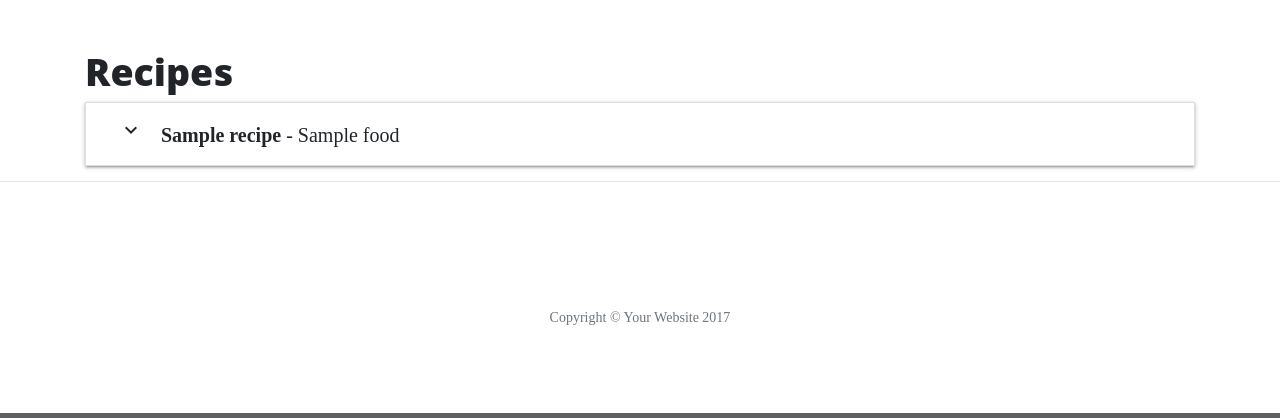
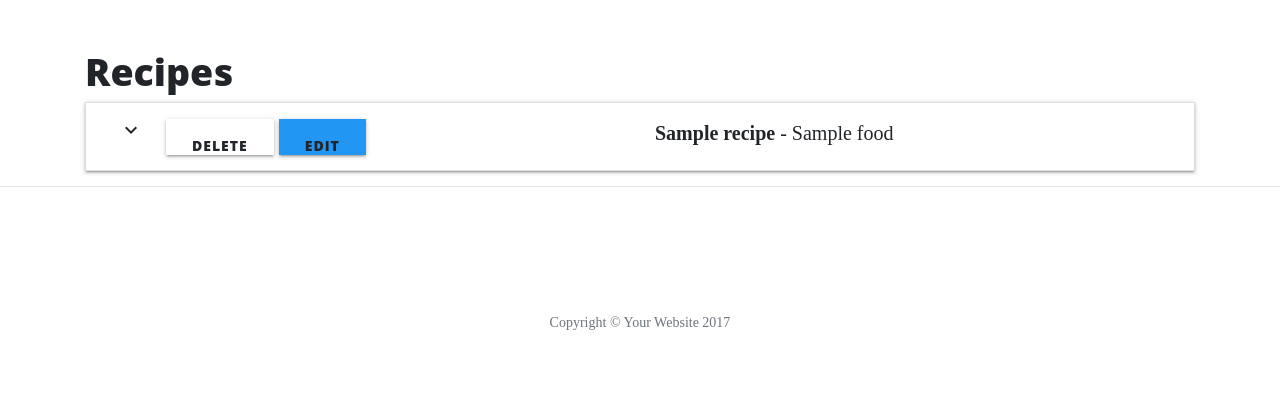
Before and after one commit to Declan446/irish-recipes, a Flask app: page /recipes in a window 1280 px wide. Shown: the part 533-951 px from the top of the page. Run offline with Flask 2, Linux system fonts and the light colour scheme; a database or web service that is not in the repository returns one stand-in record (values such as "Sample title"); some libraries are stand-ins or nearby versions.

Commit message:
added delete and edit buttons to my recipes but are yet to be wired up

```diff
--- a/templates/recipes.html
+++ b/templates/recipes.html
@@ -6,9 +6,15 @@
         {% for recipe in recipes %}
         <li>
             <div class="collapsible-header">
+                <div class="col s3">
+                    <i class="material-icons">expand_more</i>
+                    <a class="waves-effect waves-light btn btn_small">Delete</a>
+                    <a class="waves-effect waves-light btn btn_small blue">Edit</a>
+
+                </div>
 
                 <div class=" task_header col s9">
-                    <i class="material-icons">expand_more</i><strong>{{recipe.dish_name}}</strong> - {{recipe.food}}
+                    <strong>{{recipe.dish_name}}</strong> - {{recipe.food}}
                 </div>
             </div>
             <div class="collapsible-body">
```
Also changed, not shown: static/css/style.css (+12 -0 lines).
